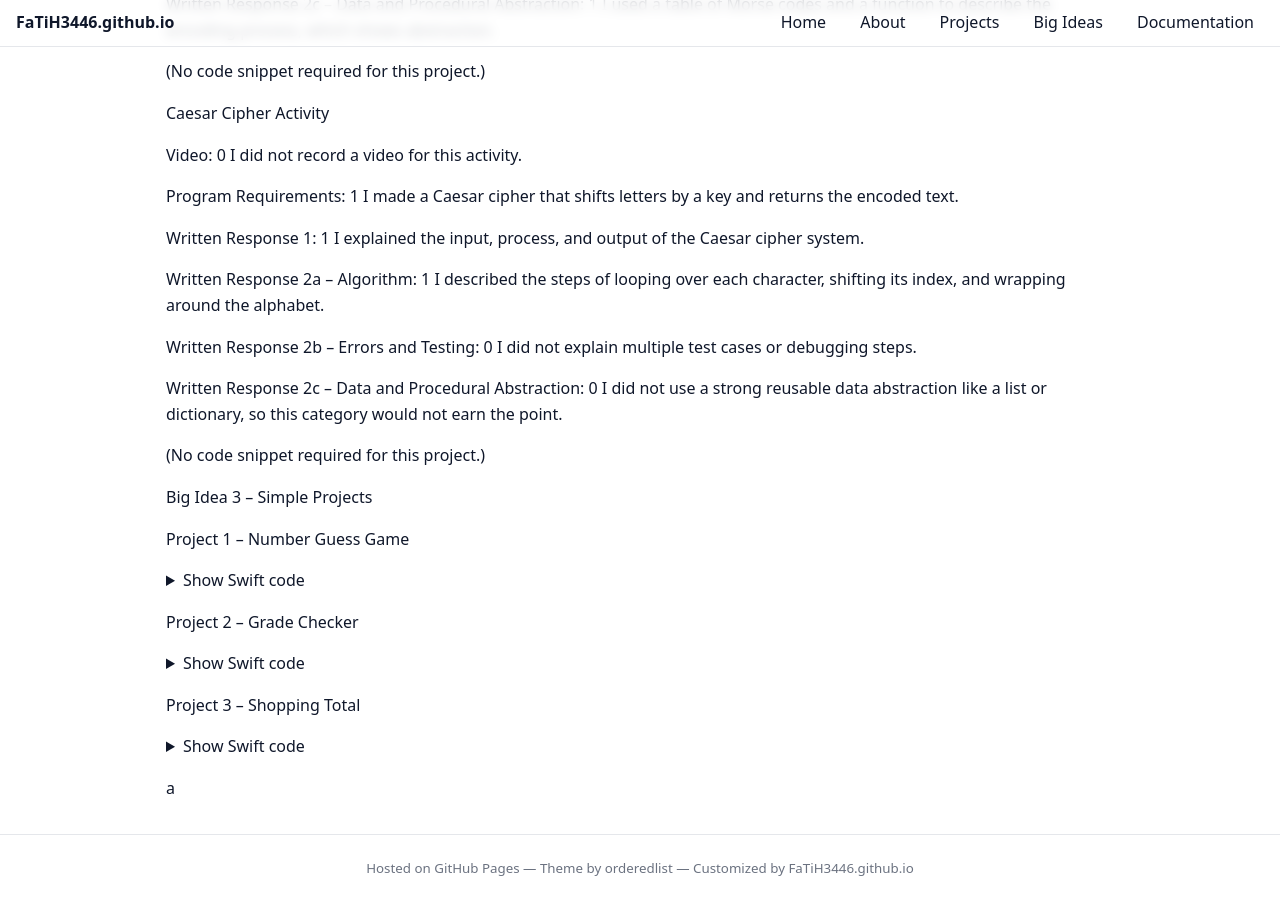
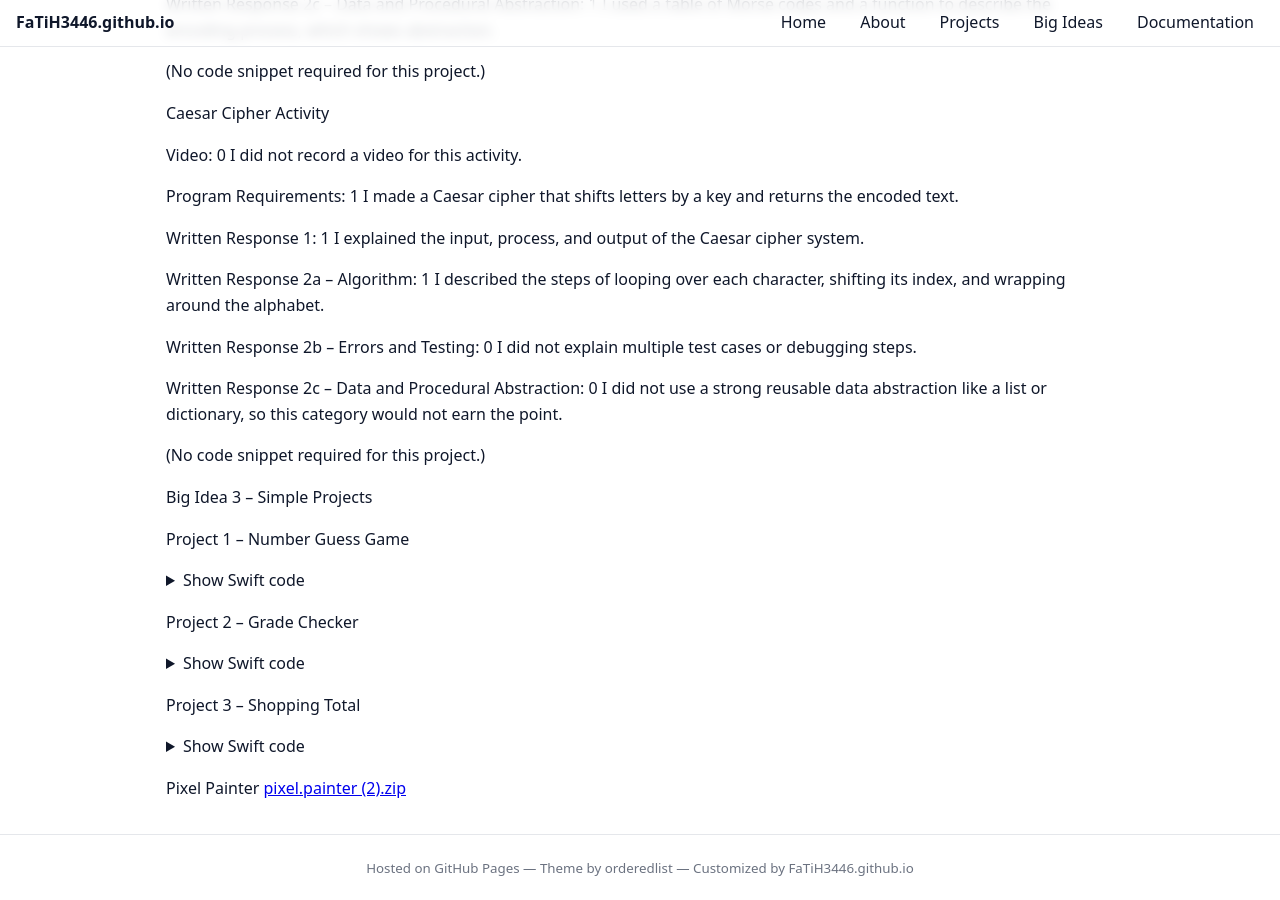
Before and after one commit to FaTiH3446/FaTiH3446.github.io, a Jekyll site: the page built from projects3.md, in a window 1280 px wide and 900 px high, scrolled down 2098 px. Built offline with Jekyll 4.4.1, drawn with Linux system fonts in a browser that asks for light colours.

Commit message:
Add Pixel Painter project to projects3.md

```diff
--- a/projects3.md
+++ b/projects3.md
@@ -200,4 +200,5 @@ struct ContentView: View {
 
 
 
-a
+Pixel Painter
+[pixel.painter (2).zip](https://github.com/user-attachments/files/24458707/pixel.painter.2.zip)
```
